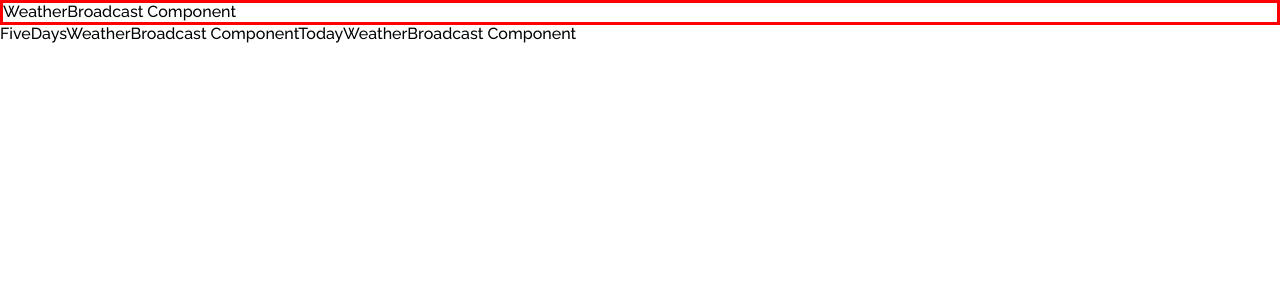
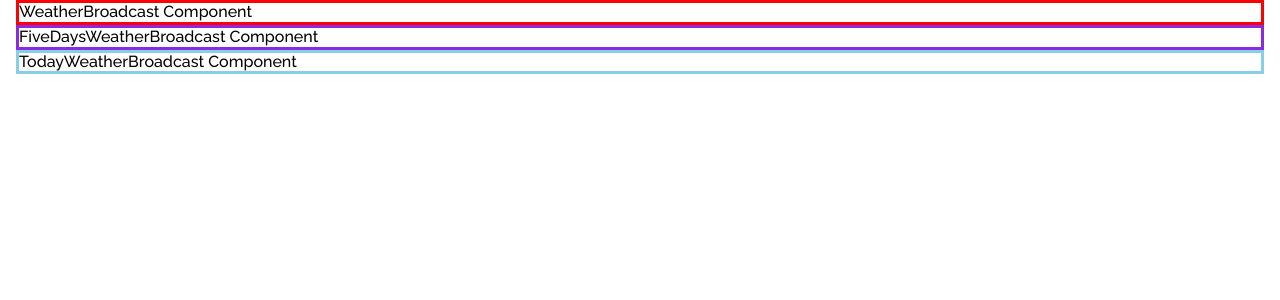
Before and after one commit to IevgeniiaAbdulina/Weather-App-Challenge, a React (Create React App) app: page / in a window 1280 px wide. Shown: the top 300 px of the page. Built offline with nearby package versions, Linux system fonts and the light colour scheme.

Commit message:
Added main Style to App Component and imported CSS styles into main Components

```diff
--- a/src/App.css
+++ b/src/App.css
@@ -28,3 +28,11 @@
   --spacing-md: 16px;
   --spacing-lg: 24px;
 }
+
+.container {
+  padding: 0 var(--spacing-md);
+  margin: 0 auto;
+  display: flex;
+  flex-direction: column;
+  justify-content: center;
+}
--- a/src/App.js
+++ b/src/App.js
@@ -5,7 +5,7 @@ import TodayWeatherBroadcast from './components/weather-broadcast/today-weather-
 
 function App() {
   return (
-    <div>
+    <div className='container'>
       <WeatherBroadcast />
       <FiveDaysWeatherBroadcast />
       <TodayWeatherBroadcast />
--- a/src/components/attribution/Attribution.css
+++ b/src/components/attribution/Attribution.css
@@ -0,0 +1,3 @@
+.attribution {
+    border: solid purple;
+}
--- a/src/components/weather-broadcast/five-days-weather-broadcast/FiveDaysWeatherBroadcast.css
+++ b/src/components/weather-broadcast/five-days-weather-broadcast/FiveDaysWeatherBroadcast.css
@@ -0,0 +1,3 @@
+.five-days-weather-broadcast {
+    border: solid blueviolet;
+}
--- a/src/components/weather-broadcast/five-days-weather-broadcast/FiveDaysWeatherBroadcast.js
+++ b/src/components/weather-broadcast/five-days-weather-broadcast/FiveDaysWeatherBroadcast.js
@@ -1,8 +1,9 @@
+import './FiveDaysWeatherBroadcast.css';
 
 const FiveDaysWeatherBroadcast = () => {
     return (
         <>
-            <span>FiveDaysWeatherBroadcast Component</span>
+            <span className='five-days-weather-broadcast'>FiveDaysWeatherBroadcast Component</span>
         </>
      );
 }
--- a/src/components/weather-broadcast/today-weather-broadcast/TodayWeatherBroadcast.css
+++ b/src/components/weather-broadcast/today-weather-broadcast/TodayWeatherBroadcast.css
@@ -0,0 +1,3 @@
+.today-weather-broadcast {
+    border: solid skyblue;
+}
--- a/src/components/weather-broadcast/today-weather-broadcast/TodayWeatherBroadcast.js
+++ b/src/components/weather-broadcast/today-weather-broadcast/TodayWeatherBroadcast.js
@@ -1,7 +1,9 @@
+import './TodayWeatherBroadcast.css'
+
 const TodayWeatherBroadcast = () => {
     return (
         <>
-            <span>
+            <span className='today-weather-broadcast'>
                 TodayWeatherBroadcast Component
             </span>
         </>
```
Also changed, not shown: src/components/attribution/Attribution.js (+11 -0 lines).
